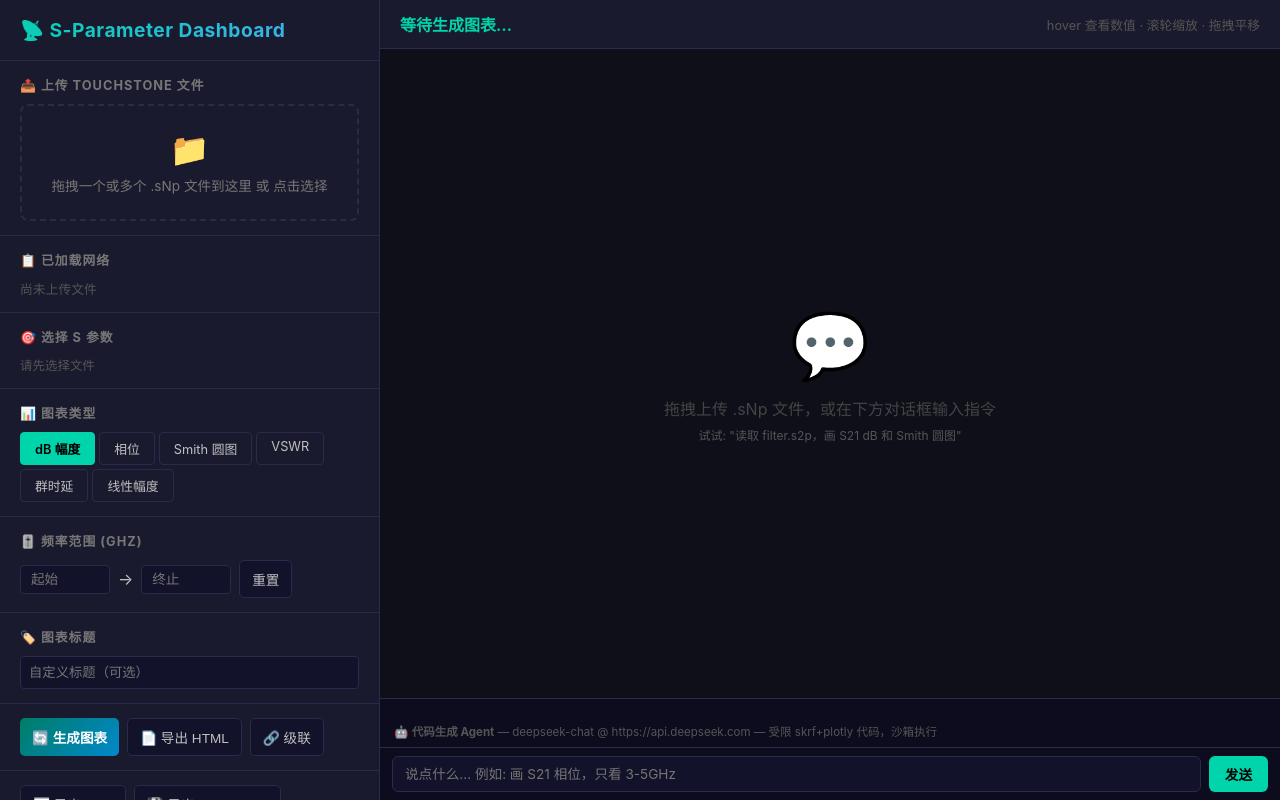
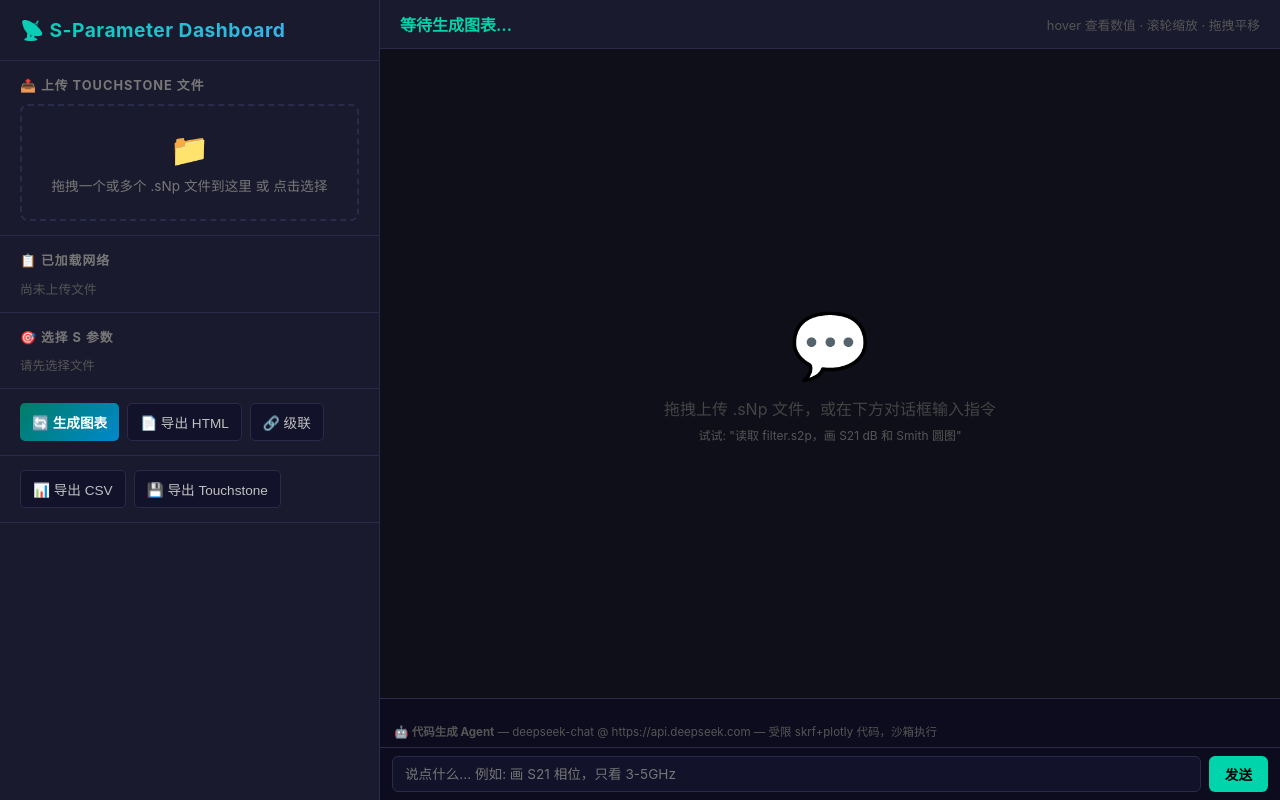
Before and after one commit to z331225718/s-param-agent, a Flask app: page / in a window 1280 px wide. Run offline with Flask 3, Linux system fonts and the light colour scheme; some libraries are stand-ins or nearby versions.

Commit message:
refactor: 移除无效的图表类型/频率范围/标题控件，简化侧边栏

```diff
--- a/scripts/templates/dashboard.html
+++ b/scripts/templates/dashboard.html
@@ -99,21 +99,6 @@
     user-select: none;
   }
   .param-tag.active { border-color: var(--accent); background: #1a3a30; color: var(--accent); }
-
-  .chart-type-tabs { display: flex; gap: 4px; flex-wrap: wrap; }
-  .chart-type-tab {
-    padding: 6px 14px; border-radius: 4px; cursor: pointer;
-    font-size: 0.8rem; border: 1px solid var(--border);
-    transition: all 0.15s;
-  }
-  .chart-type-tab.active { background: var(--accent); color: #000; border-color: var(--accent); font-weight: 600; }
-
-  /* 频率输入 */
-  .freq-row { display: flex; gap: 8px; align-items: center; }
-  .freq-row input {
-    width: 90px; background: #12122a; border: 1px solid var(--border);
-    color: var(--text); padding: 6px 10px; border-radius: 4px; font-size: 0.85rem;
-  }
 
   /* 操作按钮行 */
   .action-row { display: flex; gap: 8px; flex-wrap: wrap; }
@@ -242,36 +227,6 @@
   <div class="section">
     <h3>🎯 选择 S 参数</h3>
     <div id="paramTags" class="param-tags"><p style="color:#555;font-size:0.78rem;">请先选择文件</p></div>
-  </div>
-
-  <!-- 图表类型 -->
-  <div class="section">
-    <h3>📊 图表类型</h3>
-    <div class="chart-type-tabs">
-      <span class="chart-type-tab active" data-type="db">dB 幅度</span>
-      <span class="chart-type-tab" data-type="deg">相位</span>
-      <span class="chart-type-tab" data-type="smith">Smith 圆图</span>
-      <span class="chart-type-tab" data-type="vswr">VSWR</span>
-      <span class="chart-type-tab" data-type="groupdelay">群时延</span>
-      <span class="chart-type-tab" data-type="mag">线性幅度</span>
-    </div>
-  </div>
-
-  <!-- 频率范围 -->
-  <div class="section">
-    <h3>🎚️ 频率范围 (GHz)</h3>
-    <div class="freq-row">
-      <input type="number" id="freqStart" placeholder="起始" step="0.001">
-      <span>→</span>
-      <input type="number" id="freqStop" placeholder="终止" step="0.001">
-      <button id="resetFreq">重置</button>
-    </div>
-  </div>
-
-  <!-- 标题 -->
-  <div class="section">
-    <h3>🏷️ 图表标题</h3>
-    <input type="text" id="chartTitle" placeholder="自定义标题（可选）" style="width:100%;background:#12122a;border:1px solid var(--border);color:var(--text);padding:8px;border-radius:4px;">
   </div>
 
   <!-- 操作 -->
@@ -548,36 +503,16 @@ function toggleParam(p) {
   renderParamTags();
 }
 
-// ── 图表类型 ──
-document.querySelectorAll('.chart-type-tab').forEach(tab => {
-  tab.addEventListener('click', () => {
-    document.querySelectorAll('.chart-type-tab').forEach(t => t.classList.remove('active'));
-    tab.classList.add('active');
-    state.chartType = tab.dataset.type;
-  });
-});
-
-// ── 频率范围 ──
-document.getElementById('resetFreq').addEventListener('click', () => {
-  document.getElementById('freqStart').value = '';
-  document.getElementById('freqStop').value = '';
-});
-
 // ── 生成图表 ──
 async function generateChart() {
   if (!state.selectedFile) { toast('请先选择文件', 'error'); return; }
   if (!state.selectedParams.length) { toast('请选择至少一个 S 参数', 'error'); return; }
 
-  const freqStart = parseFloat(document.getElementById('freqStart').value) || null;
-  const freqStop = parseFloat(document.getElementById('freqStop').value) || null;
-  const freqRange = freqStart != null && freqStop != null ? [freqStart * 1e9, freqStop * 1e9] : null;
-
   const payload = {
     session: 'default',
-    type: state.chartType,
+    type: 'db',
     networks: [{ name: state.selectedFile, params: state.selectedParams, label: state.selectedFile }],
-    freq_range: freqRange,
-    title: document.getElementById('chartTitle').value || `${state.selectedFile} - ${state.selectedParams.join(', ')}`,
+    title: `${state.selectedFile} - ${state.selectedParams.join(', ')}`,
   };
 
   try {
@@ -605,9 +540,9 @@ async function exportHTML() {
   }
   const payload = {
     session: 'default',
-    type: state.chartType,
+    type: 'db',
     networks: [{ name: state.selectedFile, params: state.selectedParams, label: state.selectedFile }],
-    title: document.getElementById('chartTitle').value || `${state.selectedFile} Report`,
+    title: `${state.selectedFile} Report`,
   };
   const res = await fetch('/api/chart/html', {
     method: 'POST',
@@ -633,14 +568,11 @@ async function exportCSV() {
   if (!state.selectedFile || !state.selectedParams.length) {
     toast('请先选择文件和参数', 'error'); return;
   }
-  const freqStart = parseFloat(document.getElementById('freqStart').value) || null;
-  const freqStop = parseFloat(document.getElementById('freqStop').value) || null;
 
   const payload = {
     session: 'default',
     network: state.selectedFile,
     params: state.selectedParams,
-    freq_range: freqStart != null && freqStop != null ? [freqStart * 1e9, freqStop * 1e9] : null,
   };
   const res = await fetch('/api/export/csv', {
     method: 'POST',
@@ -654,13 +586,10 @@ async function exportCSV() {
 
 async function exportTouchstone() {
   if (!state.selectedFile) { toast('请先选择文件', 'error'); return; }
-  const freqStart = parseFloat(document.getElementById('freqStart').value) || null;
-  const freqStop = parseFloat(document.getElementById('freqStop').value) || null;
 
   const payload = {
     session: 'default',
     network: state.selectedFile,
-    freq_range: freqStart != null && freqStop != null ? [freqStart * 1e9, freqStop * 1e9] : null,
   };
   const res = await fetch('/api/export/touchstone', {
     method: 'POST',
@@ -853,14 +782,10 @@ async function doCompare() {
   const files = state.selectedFiles.length >= 2 ? state.selectedFiles : Object.keys(state.networks).slice(0, 10);
   if (files.length < 2) { toast('请至少选择 2 个网络进行对比', 'error'); return; }
   const params = state.selectedParams.length > 0 ? state.selectedParams : ['S21'];
-  const fs = parseFloat(document.getElementById('freqStart').value) || null;
-  const fe = parseFloat(document.getElementById('freqStop').value) || null;
-  const fr = fs != null && fe != null ? [fs * 1e9, fe * 1e9] : null;
   const payload = {
-    session: 'default', networks: files, params: params, chart_type: state.chartType,
+    session: 'default', networks: files, params: params, chart_type: 'db',
     show_diff: state.showDiff, reference: state.compareRef || files[0],
-    title: document.getElementById('chartTitle').value || `${files.join(' vs ')} Comparison`,
-    freq_range: fr,
+    title: `${files.join(' vs ')} Comparison`,
   };
   try {
     const res = await fetch('/api/compare', {
```
